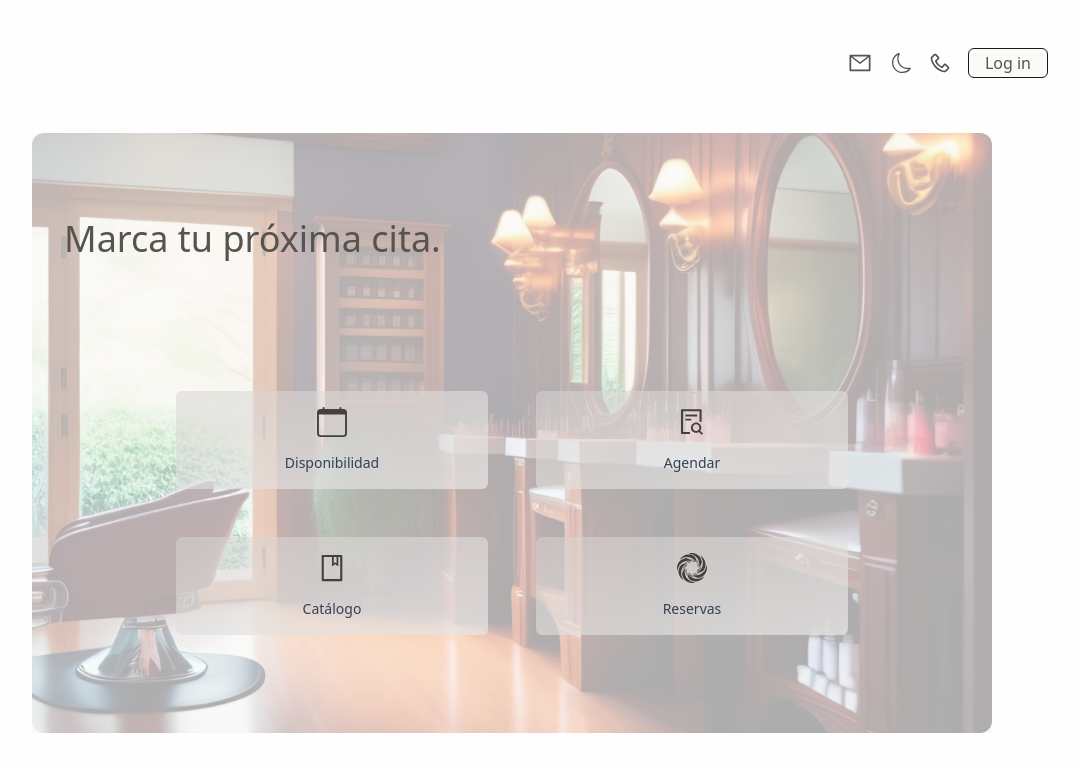
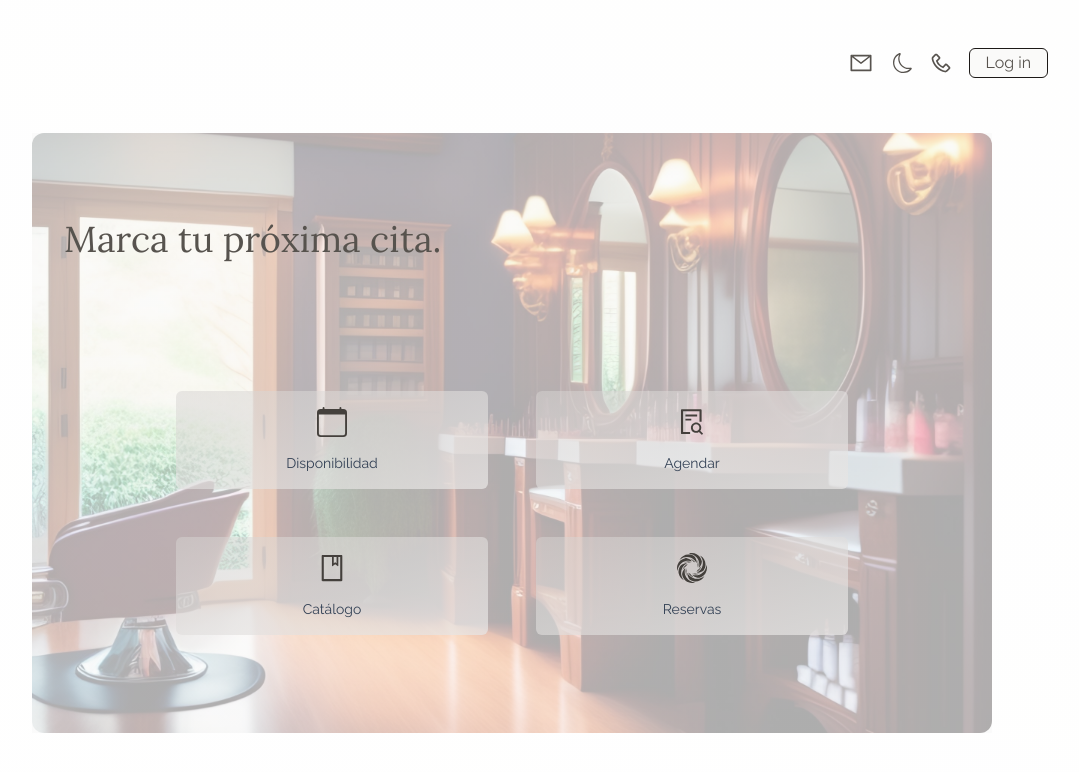
Before and after one commit to adkr38/scheduling-service, a React (Vite) app in the folder frontend/: page / in a window 1280 px wide. Shown: the top 772 px of the page, without its empty margins (128-1207 px from the left). Built offline with nearby package versions, Linux system fonts and the light colour scheme.

Commit message:
add(tsx): `Lora + Raleway`

```diff
--- a/frontend/tailwind.config.js
+++ b/frontend/tailwind.config.js
@@ -4,7 +4,8 @@ export default {
   theme: {
     extend: {
       fontFamily: {
-        markScript: ["MarkScript", "Helvetica"],
+        lora: ["lora", "Helvetica"],
+        raleway: ["raleway", "Helvetica"],
       },
     },
   },
```
